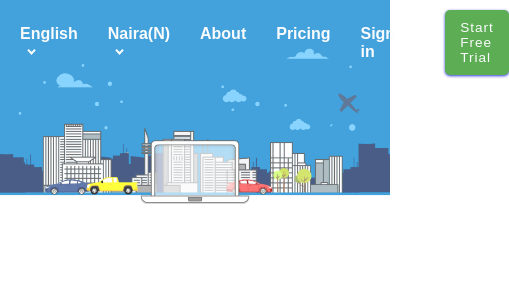
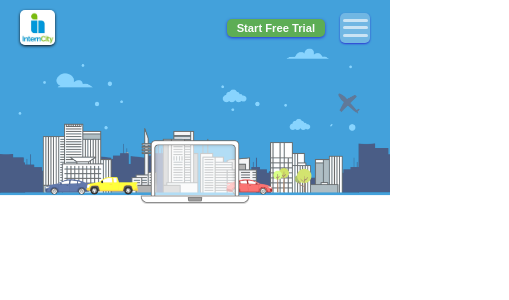
Before and after one commit to Akuchinyerenwa/InternCityHubClone2, a React (Vite) app: page / in a window 390 px wide. Shown: the top 300 px of the page, 509 px wide, since content can reach past the window. Built offline with nearby package versions, Linux system fonts and the light colour scheme.

Commit message:
Add all the Header media query decoration on all the Header component files

```diff
--- a/src/Components/Header.css
+++ b/src/Components/Header.css
@@ -37,6 +37,7 @@
 @media (max-width: 580px) {
   .header-root {
     padding: 10px 20px;
+    position: relative;
   }
 
   .logo {
--- a/src/Components/HeaderComponents/Navbar.css
+++ b/src/Components/HeaderComponents/Navbar.css
@@ -21,3 +21,21 @@
 .navbar > a:active {
   box-shadow: 0 1px 4px #fbfcfd;
 }
+
+@media (max-width: 820px) {
+  .navbar > a {
+    margin-left: 10px;
+    padding: 5px 10px;
+    font-size: 0.75rem;
+    letter-spacing: 0;
+  }
+}
+
+@media (max-width: 580px) {
+  .navbar > a {
+    margin-left: 0px;
+    padding: 3px 10px;
+    font-size: 0.7rem;
+    font-weight: 600;
+  }
+}
--- a/src/Components/HeaderComponents/Navbar.jsx
+++ b/src/Components/HeaderComponents/Navbar.jsx
@@ -1,15 +1,16 @@
 import "./Navbar.css";
+import { HamburgerCheck } from "./NavbarComponents/NavbarList";
+import NavbarList from "./NavbarComponents/NavbarList";
 import LinkButton from "./NavbarComponents/LinkButton";
-import NavbarList from "./NavbarComponents/NavbarList";
+import { Hamburger } from "./NavbarComponents/NavbarList";
 
 const Navbar = () => {
   return (
     <nav className="navbar">
+      <HamburgerCheck />
       <NavbarList />
       <LinkButton content="Start Free Trial" />
-      <div className="hamburger">
-        <div className="hamburger-bar"></div>
-      </div>
+      <Hamburger />
     </nav>
   );
 };
--- a/src/Components/HeaderComponents/NavbarComponents/NavbarList.css
+++ b/src/Components/HeaderComponents/NavbarComponents/NavbarList.css
@@ -37,3 +37,130 @@
   margin-left: 5px;
   transform: rotate(45deg) translate(0);
 }
+
+.check,
+.hamburger {
+  display: none;
+}
+
+@media (max-width: 820px) {
+  .navbar-list li {
+    margin-right: 15px;
+    font-size: 0.95rem;
+    font-weight: 500;
+  }
+
+  .navbar-list li:nth-child(1) a::after,
+  .navbar-list li:nth-child(2) a::after {
+    margin-left: 3px;
+  }
+}
+
+@media (max-width: 580px) {
+  .check {
+    display: block;
+    height: 31px;
+    width: 31px;
+    opacity: 0;
+    position: absolute;
+    right: 20px;
+    cursor: pointer;
+    z-index: 50;
+  }
+
+  .navbar-list {
+    flex-direction: column;
+    position: absolute;
+    top: 55px;
+    left: -200%;
+    background-color: rgba(11, 13, 15, 0.55);
+    transition: 0.4s;
+  }
+
+  #check:checked ~ .navbar-list {
+    left: 0;
+  }
+
+  .navbar-list li {
+    margin-right: 0;
+    font-weight: 600;
+    box-shadow: 0 1px 1px #fbfcfd;
+    position: relative;
+  }
+
+  .navbar-list li a {
+    padding: 0 40px 0 20px;
+    line-height: 2rem;
+    letter-spacing: 1px;
+  }
+
+  .navbar-list li:nth-child(1) a::after,
+  .navbar-list li:nth-child(2) a::after {
+    transform: rotate(-45deg);
+    position: absolute;
+    bottom: 12px;
+    right: 15px;
+  }
+
+  .navbar-list li a:hover::after {
+    right: 5px;
+  }
+
+  .hamburger {
+    display: flex;
+    align-items: center;
+    justify-content: center;
+    width: 30px;
+    height: 30px;
+    background-color: rgba(251, 252, 253, 0.25);
+    border-radius: 5px;
+    box-shadow: 0 1px 2px #2d38d4;
+    margin-left: 15px;
+    transition: 0.4s;
+    position: relative;
+  }
+
+  #check:checked ~ .hamburger {
+    background-color: rgba(93, 173, 85, 0.3);
+    box-shadow: 0 1px 3px #fbfcfd;
+  }
+
+  .hamburger-bar,
+  .hamburger-bar::before,
+  .hamburger-bar::after {
+    width: 25px;
+    height: 3px;
+    background-color: rgba(251, 252, 253, 0.65);
+    border-radius: 2px;
+    transition: 0.4s;
+  }
+
+  .hamburger-bar::before,
+  .hamburger-bar::after {
+    content: "";
+    position: absolute;
+    transform: rotate(0deg) translate(0);
+  }
+
+  .hamburger-bar::before {
+    top: 6px;
+  }
+
+  .hamburger-bar::after {
+    bottom: 6px;
+  }
+
+  #check:checked ~ .hamburger > .hamburger-bar {
+    background-color: transparent;
+  }
+
+  #check:checked ~ .hamburger > .hamburger-bar::before {
+    background-color: rgba(11, 13, 15, 0.55);
+    transform: rotate(-45deg) translate(-6px, 5px);
+  }
+
+  #check:checked ~ .hamburger > .hamburger-bar::after {
+    background-color: rgba(11, 13, 15, 0.55);
+    transform: rotate(45deg) translate(-6px, -5px);
+  }
+}
--- a/src/Components/HeaderComponents/NavbarComponents/NavbarList.jsx
+++ b/src/Components/HeaderComponents/NavbarComponents/NavbarList.jsx
@@ -1,5 +1,9 @@
 import "./NavbarList.css";
 import NavbarListItem from "./NavbarListComponents/NavbarListItem";
+
+const HamburgerCheck = () => {
+  return <input type="checkbox" name="check" id="check" className="check" />;
+};
 
 const NavbarList = () => {
   const listItem = ["English", "Naira(N)", "About", "Pricing", "Sign in"];
@@ -11,4 +15,14 @@ const NavbarList = () => {
   return <ul className="navbar-list">{listItemMap}</ul>;
 };
 
+const Hamburger = () => {
+  return (
+    <div className="hamburger">
+      <div className="hamburger-bar"></div>
+    </div>
+  );
+};
+
+export { HamburgerCheck };
 export default NavbarList;
+export { Hamburger };
```
